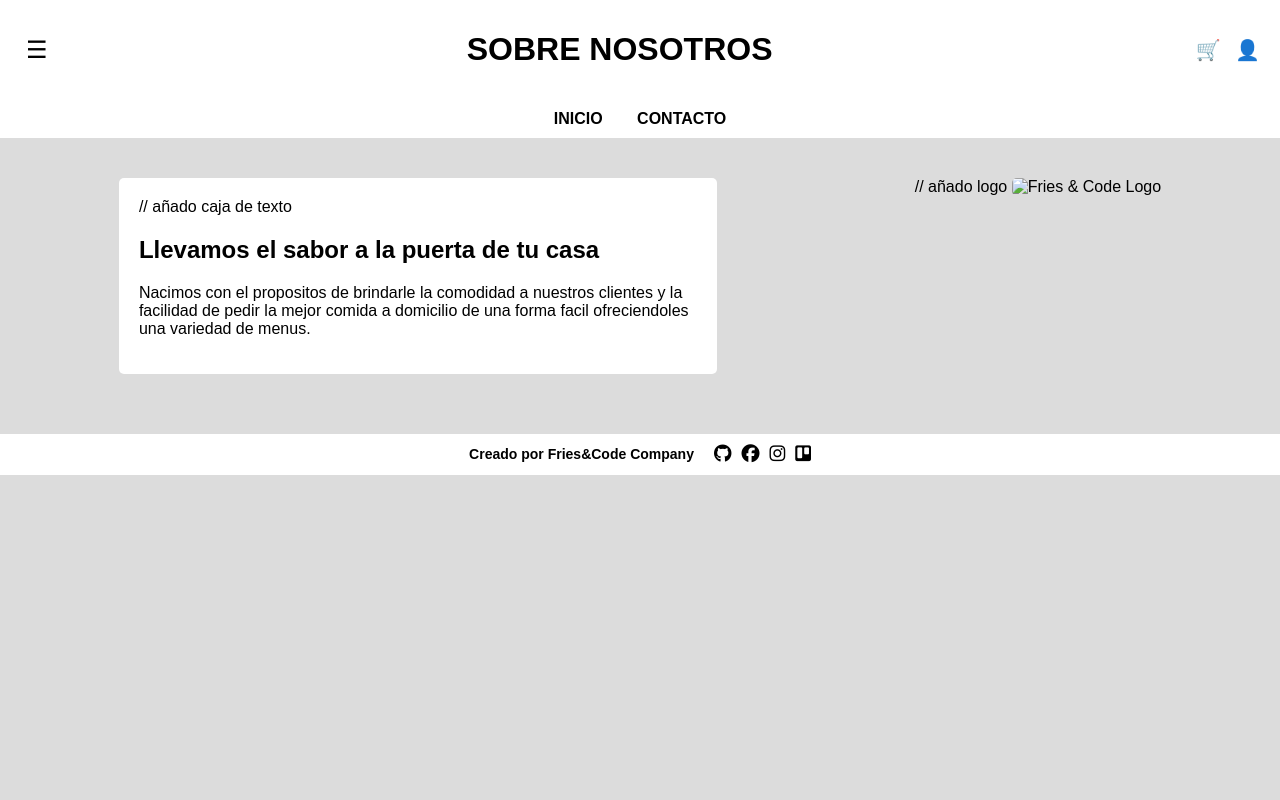
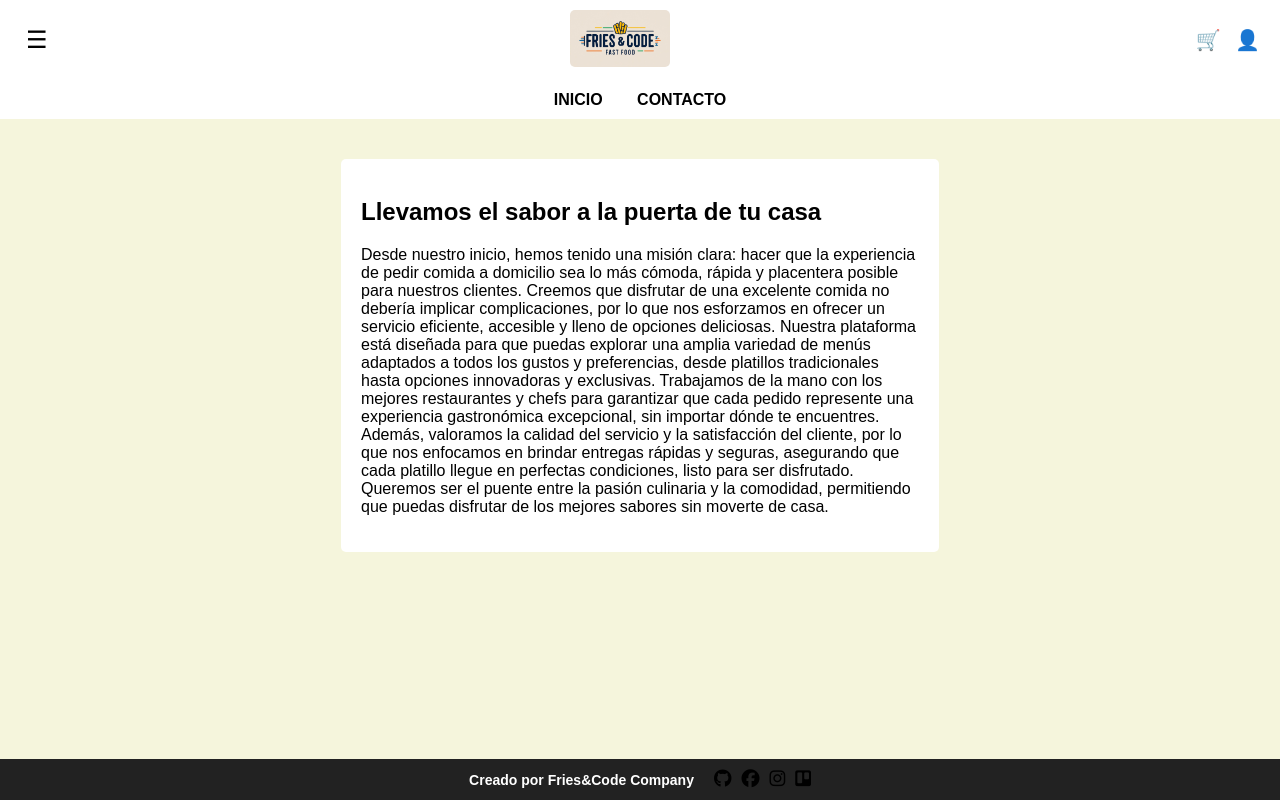
Before and after one commit to JeisonGuerrero/Fries-Code, a website: page asset/paginas/about.html in a window 1280 px wide. Drawn offline with Linux system fonts and the light colour scheme; files that its build step writes are made by us from their sources; files whose address does not match are found by name.

Commit message:
pagina contacto

```diff
--- a/asset/css/about.css
+++ b/asset/css/about.css
@@ -1,8 +1,18 @@
 body {
+  display: flex;
+  flex-direction: column;
+  min-height: 100vh;
   margin: 0;
   font-family: Arial, sans-serif;
-  background-color: #dcdcdc;
+  background-color: beige;
   color: #000;
+}
+
+main{
+  flex: 1;
+  flex-direction: column;
+  align-items: center;
+  justify-content: center;
 }
 
 .top-bar {
@@ -54,14 +64,15 @@
 
 .image-box img {
   width: 100%;
-  max-width: 400px;
+  max-width: 100px;
   border-radius: 5px;
 }
 
 footer {
-  background: #fff;
+  background-color: #222;
+  color: white;
+  padding: 10px;
   text-align: center;
-  padding: 10px 0;
   margin-top: 20px;
 }
 
--- a/asset/paginas/about.html
+++ b/asset/paginas/about.html
@@ -2,7 +2,7 @@
 <html lang="es">
 <head>
   <meta charset="UTF-8">
-  <title>Footer</title>
+  <title>about</title>
   <link rel="stylesheet" href="https://cdnjs.cloudflare.com/ajax/libs/font-awesome/6.5.0/css/all.min.css">
   <link rel="stylesheet" href="/assets/css/footer.css">
   <link rel="stylesheet" href="/asset/css/about.css">
@@ -12,26 +12,31 @@
   <header>
     <div class="top-bar">
       <button class="menu-toggle">☰</button>
-      <h1>SOBRE NOSOTROS</h1>
+      <div class="image-box">
+        <img src="/asset/img/Logo.jpg" alt="Fries & Code Logo">
+      </div>
       <div class="cart-icons">
         <span class="cart">🛒</span>
         <span class="user">👤</span>
       </div>
     </div>
     <nav>
-      <a href="#">INICIO</a>
-      <a href="#">CONTACTO</a>
+      <a href="/index.html">INICIO</a>
+      <a href="/asset/paginas/contact.html">CONTACTO</a>
     </nav>
   </header>
 
   <main>
     <section class="content">
-      <div class="text-box"> // añado caja de texto
+      <div class="text-box">
         <h2>Llevamos el sabor a la puerta de tu casa</h2>
-        <p>Nacimos con el propositos de brindarle la comodidad a nuestros clientes y la facilidad de pedir la mejor comida a domicilio de una forma facil ofreciendoles una variedad de menus. </p>      </div>
-      <div class="image-box"> // añado logo
-        <img src="/assets/Logo.jpg" alt="Fries & Code Logo">
+        <p>Desde nuestro inicio, hemos tenido una misión clara: hacer que la experiencia de pedir comida a domicilio sea lo más cómoda, rápida y placentera posible para nuestros clientes. Creemos que disfrutar de una excelente comida no debería implicar complicaciones, por lo que nos esforzamos en ofrecer un servicio eficiente, accesible y lleno de opciones deliciosas.
+
+          Nuestra plataforma está diseñada para que puedas explorar una amplia variedad de menús adaptados a todos los gustos y preferencias, desde platillos tradicionales hasta opciones innovadoras y exclusivas. Trabajamos de la mano con los mejores restaurantes y chefs para garantizar que cada pedido represente una experiencia gastronómica excepcional, sin importar dónde te encuentres.
+
+          Además, valoramos la calidad del servicio y la satisfacción del cliente, por lo que nos enfocamos en brindar entregas rápidas y seguras, asegurando que cada platillo llegue en perfectas condiciones, listo para ser disfrutado. Queremos ser el puente entre la pasión culinaria y la comodidad, permitiendo que puedas disfrutar de los mejores sabores sin moverte de casa.</p>
       </div>
+
     </section>
   </main>
   <footer>
```
Also changed, not shown: asset/paginas/home.html (+8 -8 lines), asset/paginas/pago.html (+3 -3 lines).
